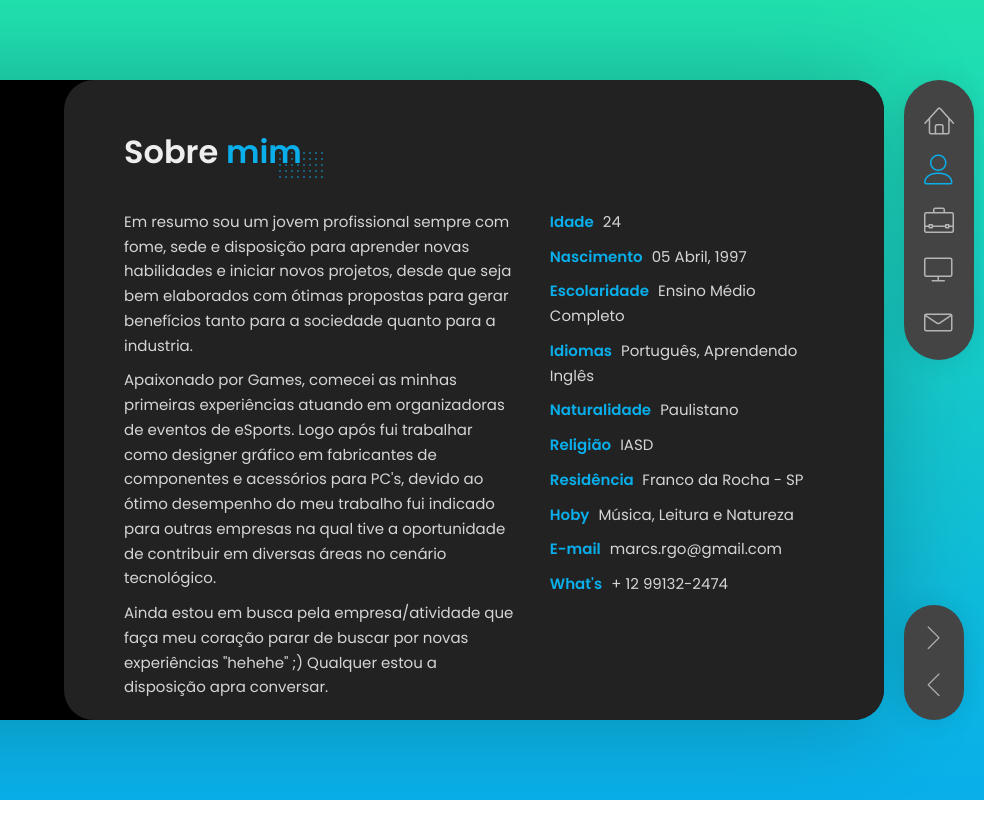
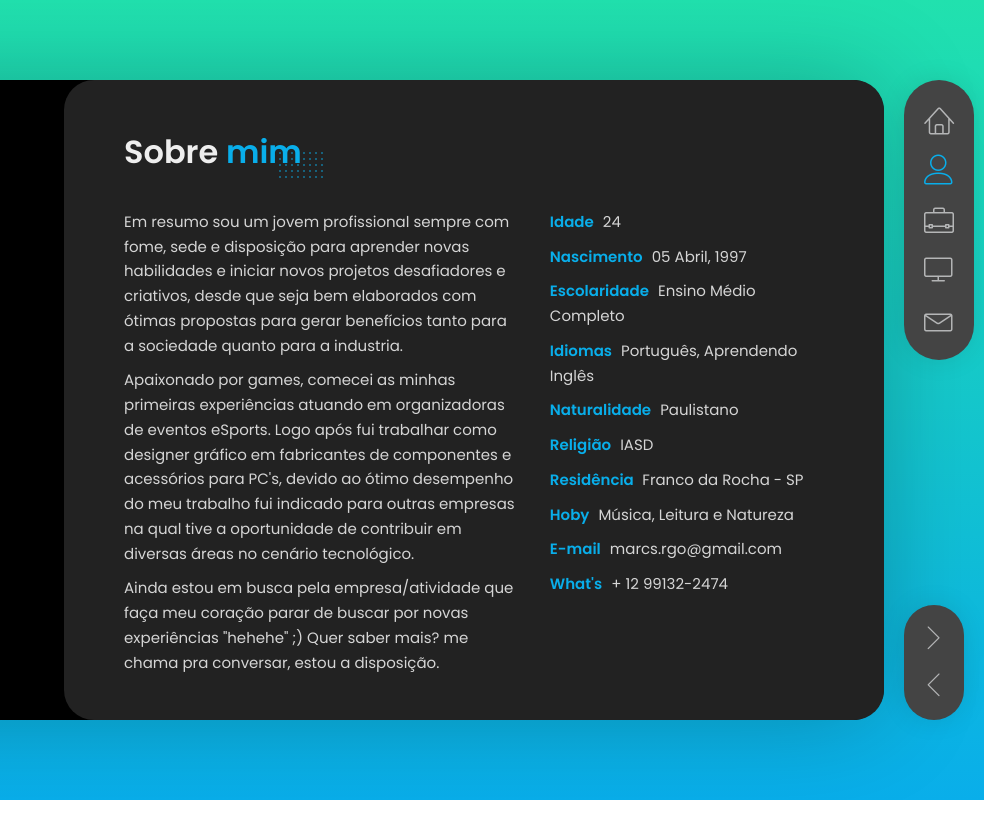
Before and after one commit to marc-go/marc-cv, a website: page index.html in a window 1280 px wide. Both pictures are taken after a click on the link 1235 px from the left and 170 px from the top of the page. Shown: the top 828 px of the page, 296-1280 px from the left. Drawn offline with Linux system fonts and the light colour scheme; some packages are replaced by stand-ins of ours.

Commit message:
correção de textos da minhas habilidades

```diff
--- a/index.html
+++ b/index.html
@@ -164,9 +164,9 @@
                   <!-- Personal Information -->
                   <div class="row">
                     <div class="col-xs-12 col-sm-7">
-                      <p>Em resumo sou um jovem profissional sempre com fome, sede e disposição para aprender novas habilidades e iniciar novos projetos, desde que seja bem elaborados com ótimas propostas para gerar benefícios tanto para a sociedade quanto para a industria.</p>
-                      <p>Apaixonado por Games, comecei as minhas primeiras experiências atuando em organizadoras de eventos de eSports. Logo após fui trabalhar como designer gráfico em fabricantes de componentes e acessórios para PC's, devido ao ótimo desempenho do meu trabalho fui indicado para outras empresas na qual tive a oportunidade de contribuir em diversas áreas no cenário tecnológico.</p>
-                      <p>Ainda estou em busca pela empresa/atividade que faça meu coração parar de buscar por novas experiências "hehehe" ;) Qualquer estou a disposição apra conversar.</p>
+                      <p>Em resumo sou um jovem profissional sempre com fome, sede e disposição para aprender novas habilidades e iniciar novos projetos desafiadores e criativos, desde que seja bem elaborados com ótimas propostas para gerar benefícios tanto para a sociedade quanto para a industria.</p>
+                      <p>Apaixonado por games, comecei as minhas primeiras experiências atuando em organizadoras de eventos eSports. Logo após fui trabalhar como designer gráfico em fabricantes de componentes e acessórios para PC's, devido ao ótimo desempenho do meu trabalho fui indicado para outras empresas na qual tive a oportunidade de contribuir em diversas áreas no cenário tecnológico.</p>
+                      <p>Ainda estou em busca pela empresa/atividade que faça meu coração parar de buscar por novas experiências "hehehe" ;) Quer saber mais? me chama pra conversar, estou a disposição.</p>
                     </div>
 
                     <div class="col-xs-12 col-sm-5">
@@ -273,7 +273,7 @@
                             </div>
                             <div class="ci-text">
                               <h4>Programação / UI and UX</h4>
-                              <p>Após identificar a necessidade de encontrar bons profissionais que respeitasem o cronograma e a experiêcia/usabilidade dos utilizadores, optei por aprender a programação web, quando digitei meu primeiro <b>(Olá Mundo)</b> me apaixonei. Desde então venho estudando linguagens front-end, prezando pelas boas praticas da codificação e respeitando a importancia da usabilidade e experiencia dos utilizadores.</p>
+                              <p>A programação virou minha paixão, ao passar pela necessidade de encontrar bons profissionais que respeitasem o cronograma e a experiêcia/usabilidade dos utilizadores, optei por aprender a programação web, quando digitei meu primeiro <b>(Olá Mundo)</b> me apaixonei. Desde então venho estudando linguagens front-end, prezando pelas boas praticas da codificação e respeitando a importancia da usabilidade e experiencia dos utilizadores.</p>
                             </div>
                           </div>
                           <div class="info-block-w-icon">
```
